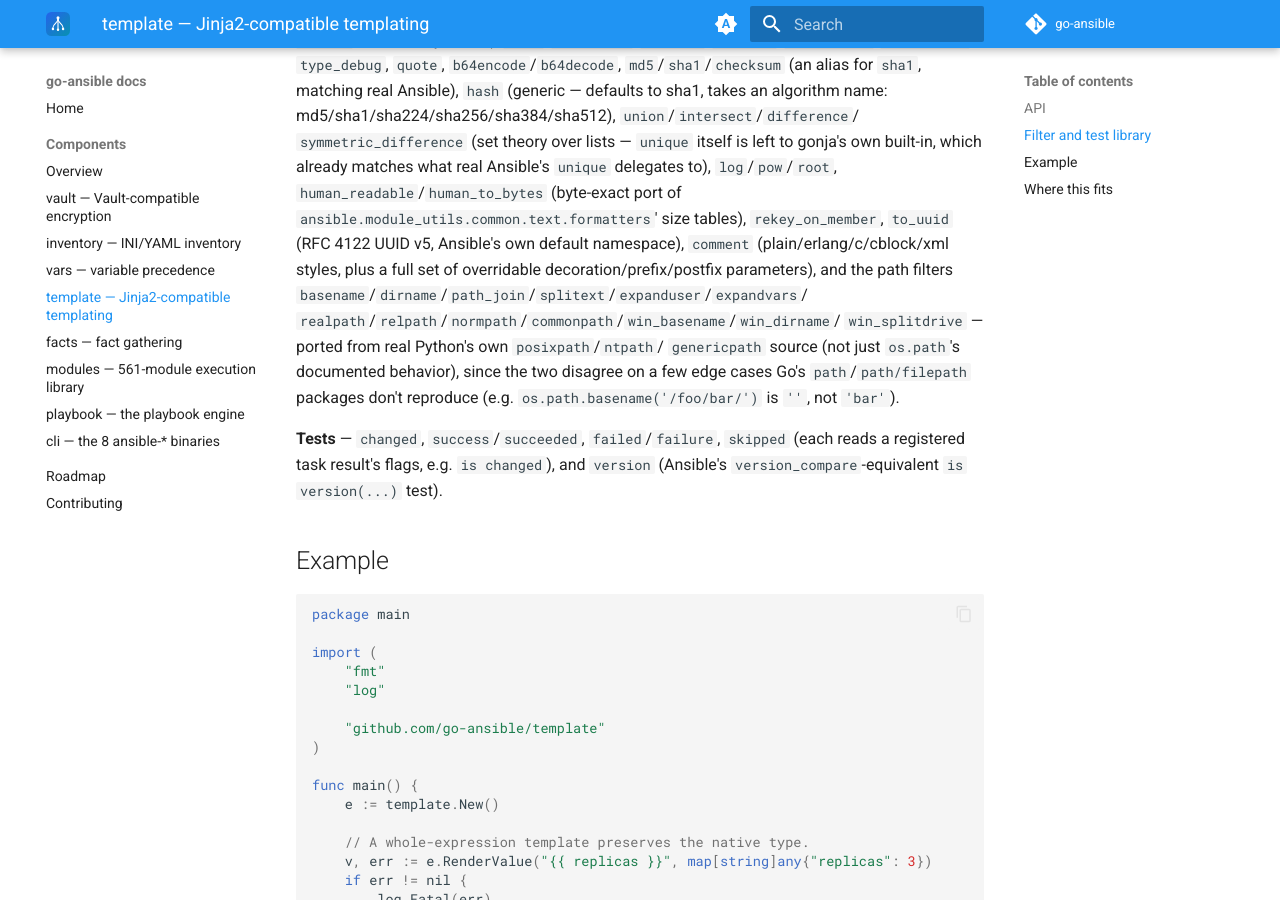
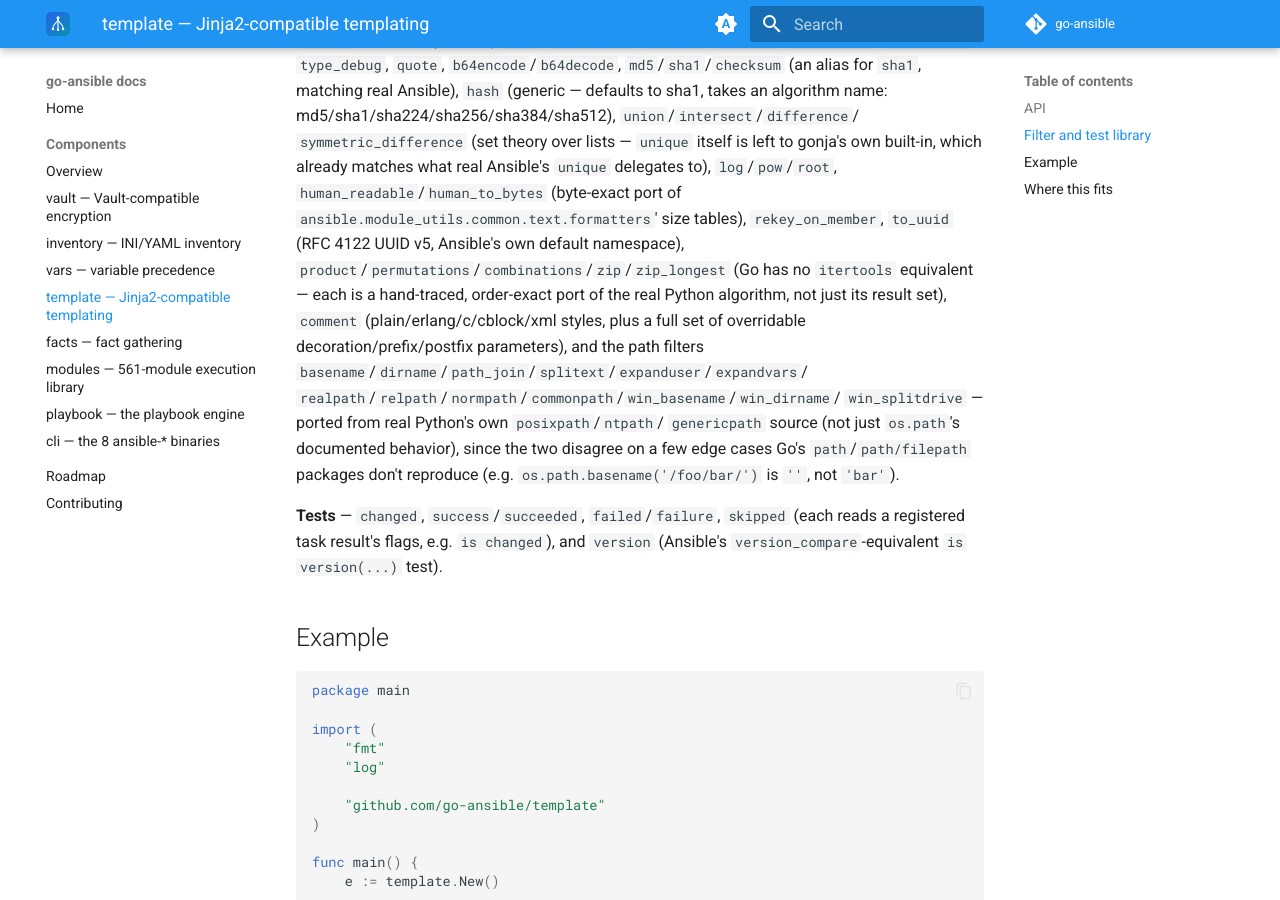
Before and after one commit to go-ansible/docs, an MkDocs documentation site: the page built from docs/components/template.md, in a window 1280 px wide and 900 px high, scrolled down 1171 px. Built offline with MkDocs 1.6.1 and Material for MkDocs 9.7.7, drawn with Linux system fonts in a browser that asks for light colours; the version menu is left out.

Commit message:
Document product/permutations/combinations/zip/zip_longest filters (#15)
Follows go-ansible/template#8.

Co-authored-by: Claude Sonnet 5 <noreply@anthropic.com>

```diff
--- a/docs/components/template.md
+++ b/docs/components/template.md
@@ -58,7 +58,10 @@ gonja's own built-in, which already matches what real Ansible's `unique`
 delegates to), `log`/`pow`/`root`, `human_readable`/`human_to_bytes` (byte-exact
 port of `ansible.module_utils.common.text.formatters`' size tables),
 `rekey_on_member`, `to_uuid` (RFC 4122 UUID v5, Ansible's own default
-namespace), `comment` (plain/erlang/c/cblock/xml styles, plus a full set of
+namespace), `product`/`permutations`/`combinations`/`zip`/`zip_longest`
+(Go has no `itertools` equivalent — each is a hand-traced, order-exact port
+of the real Python algorithm, not just its result set), `comment`
+(plain/erlang/c/cblock/xml styles, plus a full set of
 overridable decoration/prefix/postfix parameters), and the path filters
 `basename`/`dirname`/`path_join`/`splitext`/`expanduser`/`expandvars`/
 `realpath`/`relpath`/`normpath`/`commonpath`/`win_basename`/`win_dirname`/
```
